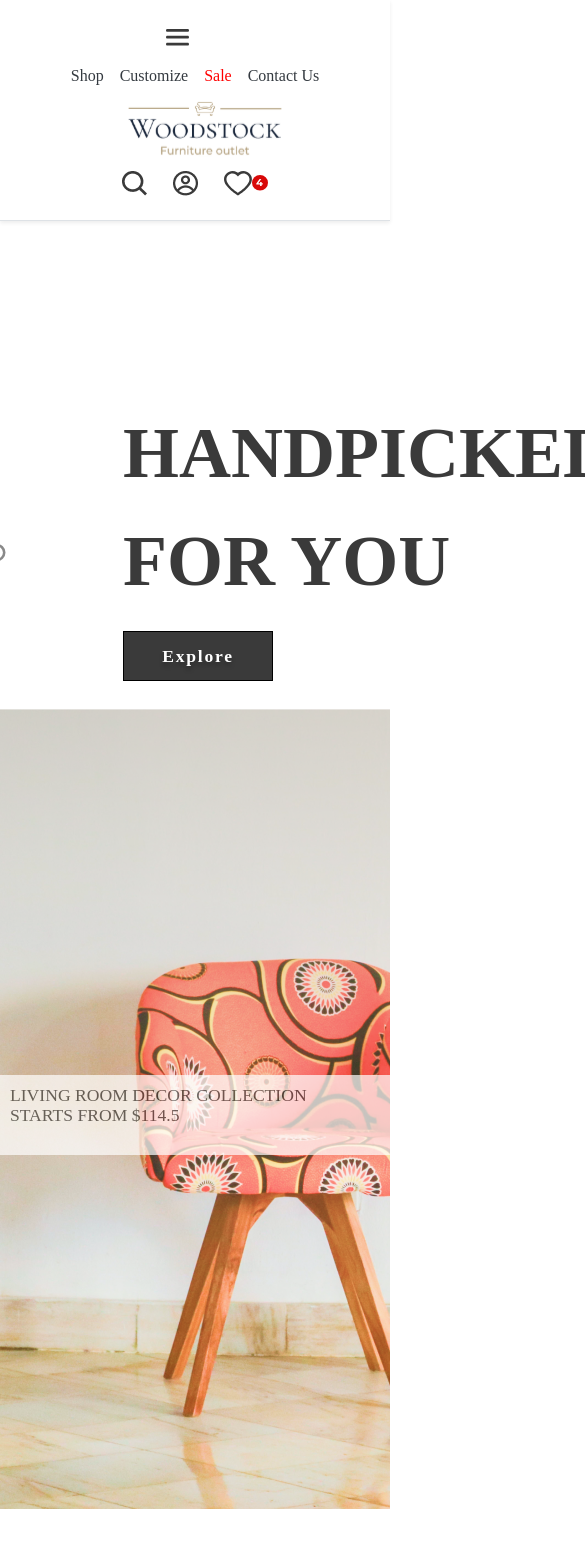
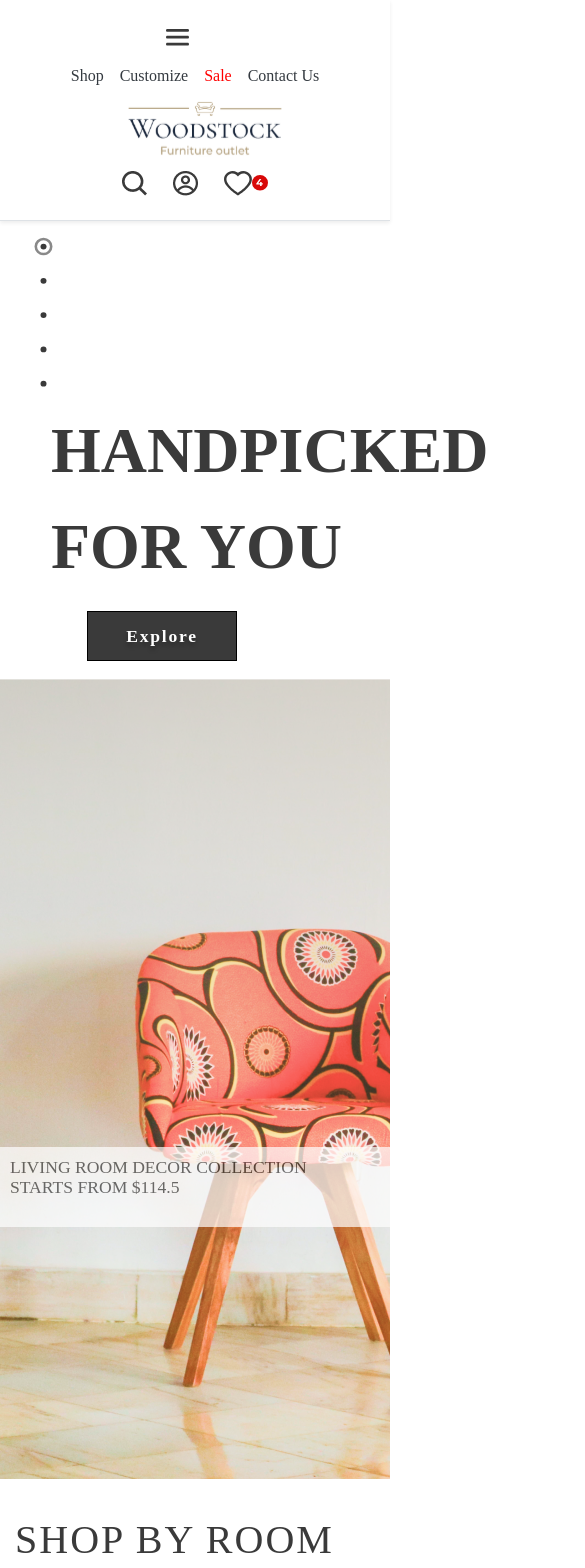
Before and after one commit to amalbros/devza, an Angular app: page / in a window 390 px wide. Shown: the top 1568 px of the page, 585 px wide, since content can reach past the window. Built offline with nearby package versions, Linux system fonts and the light colour scheme; what angular-font-awesome would draw is missing.

Commit message:
few media queries added

```diff
--- a/src/app/home/home.component.css
+++ b/src/app/home/home.component.css
@@ -152,6 +152,7 @@ color: rgba(58, 58, 58, 0.5);
 .knowMore{
 
 font-family: Montserrat;
+margin-bottom: 5%;
 font-style: normal;
 font-weight: 600;
 font-size: 1.2em;
@@ -211,6 +212,7 @@ color: #3A3A3A;
 .shopByRoom{
 font-family: Montserrat;
 font-style: normal;
+font-size:3em;
 font-weight: 500;
 letter-spacing: 0.05em;
 color: #3A3A3A;
@@ -233,6 +235,7 @@ margin-left:5%
 
 width: 203px;
 height: 50px;
+margin-left: 30%;
 background: #3A3A3A;
 font-family: Montserrat;
 font-style: normal;
@@ -252,6 +255,9 @@ font-style: normal;
 font-weight: 600;
 font-size:4.5em;
 color: #3A3A3A;
+margin-top:45%;
+margin-left:30%;
+width:100%;
 
 
 }
@@ -272,19 +278,81 @@ font-size: 1.1em;
 line-height: 0%;
 color: #3A3A3A;
 }
+.featuredProducts{
+font-family: Montserrat;
+font-style: normal;
+font-weight: 500;
+color: #3A3A3A;font-size:3em;
+}
+.fourDots{
+    float:left;
+    margin-left:-8%;
+    margin-top:85%;
+}
+.homeBackgroundText{
 
+   position:absolute;
+   margin-left:-15px;
+   width:100%;
+   height:10%;
+   margin-top:94%;
+   background-color:white;
+   opacity:0.7;
+}
 @media screen and (max-width: 900px) {
     #iconsList{
         margin-top:20%;
         margin-bottom:5%
     }
+    .fourDots{
+      margin-left: 5%;
+        margin-top:0%;
+    }
     .explore{
         width:150px;
+        margin-left:20%;
+        margin-bottom:5%;
+    }
+    .handpicked{
+        margin-left:10%;
+        font-size:4em;
+    }
+    .shopByRoom{
+        font-size:2.5em;
+    }
+    .featuredProducts{
+        font-size:2.5em;
+    }
+    .discountAndSales{
+        font-size:2.5em;
+    }
+    .customizedRequirements{
+        font-size:2.5em;
+    }
+    .homeBackgroundText{
+        margin-top:140%;
+    }
+
+  }
+  @media screen  and (max-width:800px){
+    .homeBackgroundText{
+        margin-top:140%;
     }
   }
-  @media screen and (max-width: 800px) {
+  @media screen and  (max-width: 750px) {
     #iconsList{
-        margin-top:30%;
+        margin-top:40%;
         margin-bottom:5%
     }
+    .homeBackgroundText{
+        margin-top:120%;
+    }
+
   }
+
+  @media screen and (max-width:600px){
+    #iconsList{
+        margin-top:10%;
+        margin-bottom:5%
+    }
+}
--- a/src/app/home/home.component.html
+++ b/src/app/home/home.component.html
@@ -2,7 +2,7 @@
     <div class="row" >
 
         <div class="col-md-4" style="z-index:9">
-            <p style='float:left;margin-left:-8%;margin-top:85%'><svg width="21" height="150" viewBox="0 0 21 175" fill="none" xmlns="http://www.w3.org/2000/svg">
+            <p  class="fourDots"><svg width="21" height="150" viewBox="0 0 21 175" fill="none" xmlns="http://www.w3.org/2000/svg">
                 <ellipse cx="10.5" cy="11.1443" rx="3.5" ry="3.41388" fill="#3A3A3A"/>
                 <ellipse cx="10.5" cy="51.1356" rx="3.5" ry="3.41388" fill="#3A3A3A"/>
                 <ellipse cx="10.5" cy="91.1268" rx="3.5" ry="3.41388" fill="#3A3A3A"/>
@@ -12,23 +12,36 @@
                 </svg>
             </p>
 
-            <p class="handpicked" style="margin-top:45%;margin-left:30%;width:100%">HANDPICKED FOR YOU</p>
-            <button class="explore" style="margin-left:30%" >Explore</button>
+            <p class="handpicked" >HANDPICKED FOR YOU</p>
+            <button class="explore"  >Explore</button>
         </div>
         <div class="col-md-8"  style="position:relative;width:100%;height:800px;object-fit:contain;background: url('../../assets/pexels-eric-montanah-1350789 1.png');" >
 
-            <div style="position:absolute;margin-left:-15px;width:100%;height:10%;position:absolute;margin-top:94%;background-color:white;opacity:0.7">
+            <div class="homeBackgroundText">
             <p class="sliderText" style="margin-top:20px;margin-left:10px">LIVING ROOM DECOR COLLECTION</p>
             <p class="sliderSmallText" style="margin-top:20px;margin-left:10px">STARTS FROM $114.5</p>
             </div>
         </div>
     </div>
 </div>
-<p class="shopByRoom" style="margin-left:35%;margin-top:100px;margin-bottom: 40px;font-size:3em">SHOP BY ROOM</p>
+<div class="container" style="margin-top:8%;margin-bottom:5%">
+    <div class="row">
+        <div class="col-md-3">
+
+        </div>
+        <div class="col-md-6">
+            <p class="shopByRoom" >SHOP BY ROOM</p>
+        </div>
+        <div class="col-md-3">
+
+        </div>
+    </div>
+</div>
+
 <div class="container" >
     <div class="row" style="height:800px">
-        <div class="col-sm-6" >
-            <div style="width:100%;height:50%;background: url('../../assets/Rectangle 4.png');margin-bottom:20px;position:relative"><p class="shopByRoomText" style="margin-top:40%;margin-left:40%" >BED  ROOM
+        <div class="col-md-6" style="margin-bottom:5%;">
+            <div style="width:100%;height:50%;background:url('../../assets/Rectangle 4.png');margin-bottom:20px;position:relative"><p class="shopByRoomText" style="margin-top:40%;margin-left:40%" >BED  ROOM
                 </p>
                 <p style="position:absolute;margin-top:42%;margin-left:35%"><svg width="264" height="1" viewBox="0 0 264 1" fill="none" xmlns="http://www.w3.org/2000/svg">
                     <line y1="0.5" x2="200.008" y2="0.5" stroke="black"/>
@@ -41,10 +54,8 @@
                 <path fill-rule="evenodd" clip-rule="evenodd" d="M5.46875 17.0691C5.46875 16.7862 5.58398 16.5149 5.7891 16.3148C5.99422 16.1147 6.27242 16.0023 6.5625 16.0023L26.25 16.0023C26.5401 16.0023 26.8183 16.1147 27.0234 16.3148C27.2285 16.5149 27.3437 16.7862 27.3437 17.0691C27.3437 17.3521 27.2285 17.6234 27.0234 17.8235C26.8183 18.0236 26.5401 18.136 26.25 18.136L6.5625 18.136C6.27242 18.136 5.99422 18.0236 5.7891 17.8235C5.58398 17.6234 5.46875 17.3521 5.46875 17.0691Z" fill="#3A3A3A"/>
                 </svg>
                 </p></div>
-           <!-- <img src="../../assets/Rectangle 4.png" width="100%" height="50%">
-           <img src="../../assets/Rectangle 6.png" width="100%" height="50%"  style="margin-top:20px"> -->
         </div>
-        <div class="col-sm-6">
+        <div class="col-md-6">
             <div style="background: url('../../assets/Rectangle 5.png');width:100%;height:60%;margin-bottom:20px;position:relative"><p class="shopByRoomText">LIVING ROOM <svg width="35" height="35" viewBox="0 0 35 35" fill="none" xmlns="http://www.w3.org/2000/svg">
                 <path fill-rule="evenodd" clip-rule="evenodd" d="M21.1005 24.2256C20.9986 24.1265 20.9178 24.0088 20.8627 23.8792C20.8076 23.7496 20.7792 23.6106 20.7792 23.4703C20.7792 23.33 20.8076 23.191 20.8627 23.0614C20.9178 22.9318 20.9986 22.8141 21.1005 22.715L26.8908 17.0693L21.1005 11.4236C20.8951 11.2233 20.7797 10.9516 20.7797 10.6683C20.7797 10.385 20.8951 10.1133 21.1005 9.91295C21.3059 9.71263 21.5844 9.60009 21.8749 9.60009C22.1653 9.60009 22.4439 9.71263 22.6493 9.91295L29.2118 16.314C29.3136 16.4131 29.3944 16.5308 29.4496 16.6604C29.5047 16.79 29.5331 16.929 29.5331 17.0693C29.5331 17.2096 29.5047 17.3486 29.4496 17.4782C29.3944 17.6078 29.3136 17.7255 29.2118 17.8246L22.6493 24.2256C22.5477 24.325 22.427 24.4038 22.2941 24.4576C22.1612 24.5114 22.0187 24.5391 21.8749 24.5391C21.731 24.5391 21.5886 24.5114 21.4557 24.4576C21.3228 24.4038 21.2021 24.325 21.1005 24.2256Z" fill="#3A3A3A"/>
                 <path fill-rule="evenodd" clip-rule="evenodd" d="M5.46875 17.0691C5.46875 16.7862 5.58398 16.5149 5.7891 16.3148C5.99422 16.1147 6.27242 16.0023 6.5625 16.0023L26.25 16.0023C26.5401 16.0023 26.8183 16.1147 27.0234 16.3148C27.2285 16.5149 27.3437 16.7862 27.3437 17.0691C27.3437 17.3521 27.2285 17.6234 27.0234 17.8235C26.8183 18.0236 26.5401 18.136 26.25 18.136L6.5625 18.136C6.27242 18.136 5.99422 18.0236 5.7891 17.8235C5.58398 17.6234 5.46875 17.3521 5.46875 17.0691Z" fill="#3A3A3A"/>
@@ -62,14 +73,14 @@
 
 
 
+<div class="container" style="margin-top:8%;margin-bottom:5%">
+    <div class="row">
+        <div class="col-md-3">
 
-
-
-<p style="margin-left:35%;margin-top:100px;font-family: Montserrat;
-font-style: normal;
-font-weight: 500;
-color: #3A3A3A;font-size:3em">FEATURED PRODUCTS</p>
-<p style="margin-top:2%;margin-left:40%;margin-bottom: 40px;
+        </div>
+        <div class="col-md-7">
+            <p class="featuredProducts">FEATURED PRODUCTS</p>
+<p style="margin-top:2%;margin-left:8%;
 font-family: Montserrat;
 font-style: normal;
 font-weight: 500;
@@ -77,10 +88,7 @@ font-size: 1em;
 color: rgba(58, 58, 58, 0.5);
 text-shadow: 0px 4px 4px rgba(0, 0, 0, 0.25);
 ">Select a category with special high end quality</p>
-
-
-<div style="margin-left:30%;margin-bottom:20px">
-   <button style=" font-family: Montserrat;
+<button style=" font-family: Montserrat;
    font-style: normal;
    font-weight: 600;
    width: 150px;
@@ -94,8 +102,20 @@ height: 40px;
    <button class="product">CHAIRS</button>
    <button class="product">CABINET</button>
 <button class="product">BED</button>
+        </div>
+        <div class="col-md-2">
 
+        </div>
+    </div>
 </div>
+
+
+
+
+
+
+
+
 <div class="container" >
     <div class="row">
         <div class="col-sm-4 ">
@@ -260,7 +280,7 @@ height: 40px;
 </div>
 <div class="container" >
     <div class="row">
-        <div class="col-sm-6" style="z-index:9">
+        <div class="col-md-6" style="z-index:9">
             <p class="customizedRequirements">CUSTOMIZED REQUIREMENTS</p>
             <p class='customizedRequirementsText'>You Ideate,<span style="
                 color: #B09E80;">We Create</span></p>
@@ -272,19 +292,19 @@ height: 40px;
             </button>
 
         </div>
-        <div class="col-sm-6">
+        <div class="col-md-6">
             <img src="../../assets/image 8.png" width="100%" height="100%">
         </div>
     </div>
 </div>
-<div class="container" >
+<div class="container" style="margin-top:5%">
     <div class="row">
-        <div class="col-sm-3">
-            <img src="../../assets/Logo.svg" width="50%" height="50%">
+        <div class="col-md-3">
+            <img src="../../assets/Logo.svg" width="50%" height="50%" >
 
             <p class="footerText">Amet minim mollit non deserunt ullamco est sit aliqua dolor do amet sint. Velit officia consequat duis enim velit mollit. Exercitation veniam consequat sunt nostrud amet.</p>
         </div>
-        <div class="col-sm-3" style="margin-top:7%">
+        <div class="col-md-3" style="margin-top:7%">
             <p class="footerHeading">CUSTOMER SERVICES</p>
             <p class="footerText">Contact Us</p>
             <p class="footerText">Delivery</p>
@@ -292,7 +312,7 @@ height: 40px;
             <p class="footerText">Refund Policy</p>
             <p class="footerText">FAQs</p>
         </div>
-        <div class="col-sm-3" style="margin-top:7%">
+        <div class="col-md-3" style="margin-top:7%">
             <p class="footerHeading">MY ACCOUNT</p>
             <p class="footerText">Cart</p>
             <p class="footerText">Wishlist</p>
@@ -300,7 +320,7 @@ height: 40px;
             <p class="footerText">My account</p>
             <p class="footerText">Privacy Policy</p>
         </div>
-        <div class="col-sm-3" style="margin-top:7%" >
+        <div class="col-md-3" style="margin-top:7%" >
             <p class="footerHeading">CONTACT US</p>
             <p class="footerText" >Showroom: 1901 Thornridge Cir. Shiloh, Hawaii 81063
             </p>
@@ -311,37 +331,37 @@ height: 40px;
             <p class="footerText" >Hotline: (808) 555-0111</p>
         </div>
     </div>
-    <div class="row" style="margin-top:5%">
-        <div class="col-sm-4">
+    <div class="row" style="margin-top:7%">
+        <div class="col-md-4">
 
-            <img src="../../assets/cil_truck.png" width="20%" style="float:left;margin-right:10px">
+            <img src="../../assets/cil_truck.png" height="50%" style="float:left;margin-right:10px">
             <p class="footerBottomText" style="margin-top:5%;">FREE DELIVERY</p>
             <p class="footerText">Amet minim mollit non deserunt</p>
         </div>
-        <div class="col-sm-4">
-            <img src="../../assets/la_tools-solid.png" width="20%" style="float:left;margin-right:10px">
+        <div class="col-md-4">
+            <img src="../../assets/la_tools-solid.png" height="50%" style="float:left;margin-right:10px">
             <div >
             <p class="footerBottomText" style="margin-top:5%;">FREE INSTALLATION</p>
             <p class="footerText">Amet minim mollit non deserunt</p>
             </div>
         </div>
-        <div class="col-sm-4">
-            <img src="../../assets/ri_customer-service-2-line.png" width="20%" style="float:left;margin-right:10px">
+        <div class="col-md-4">
+            <img src="../../assets/ri_customer-service-2-line.png" height="50%" style="float:left;margin-right:10px">
             <p class="footerBottomText" style="margin-top:5%">CUSTOMER SUPPORT 24 HOURS</p>
             <p class="footerText">Amet minim mollit non deserunt</p>
         </div>
     </div>
     <div class="row" style="margin-top:3%">
-        <div class="col-sm-3">
+        <div class="col-md-3">
 
         </div>
-        <div class="col-sm-6">
+        <div class="col-md-6">
             <svg width="16" height="16" viewBox="0 0 16 16" fill="none" xmlns="http://www.w3.org/2000/svg">
                 <path d="M8 1C4.13438 1 1 4.13438 1 8C1 11.8656 4.13438 15 8 15C11.8656 15 15 11.8656 15 8C15 4.13438 11.8656 1 8 1ZM8 13.8125C4.79063 13.8125 2.1875 11.2094 2.1875 8C2.1875 4.79063 4.79063 2.1875 8 2.1875C11.2094 2.1875 13.8125 4.79063 13.8125 8C13.8125 11.2094 11.2094 13.8125 8 13.8125ZM8.0875 5.48906C8.91562 5.48906 9.47812 6.01719 9.54062 6.79219C9.54531 6.85781 9.6 6.90781 9.66562 6.90781H10.5516C10.5922 6.90781 10.625 6.875 10.625 6.83437C10.625 5.47969 9.55625 4.53125 8.08281 4.53125C6.36562 4.53125 5.375 5.69062 5.375 7.60625V8.42344C5.375 10.325 6.36562 11.4688 8.08281 11.4688C9.55156 11.4688 10.625 10.55 10.625 9.25937C10.625 9.21875 10.5922 9.18594 10.5516 9.18594H9.66406C9.59844 9.18594 9.54531 9.23594 9.53906 9.3C9.47344 10.0203 8.9125 10.5156 8.08594 10.5156C7.06563 10.5156 6.49062 9.76719 6.49062 8.42813V7.60625C6.49219 6.24687 7.06875 5.48906 8.0875 5.48906Z" fill="#3A3A3A" fill-opacity="0.6"/>
                 </svg>
                  2020 Copyright Woodstock Furniture. All Rights Reserved
         </div>
-        <div class="col-sm-3">
+        <div class="col-md-3">
 
         </div>
     </div>
```
